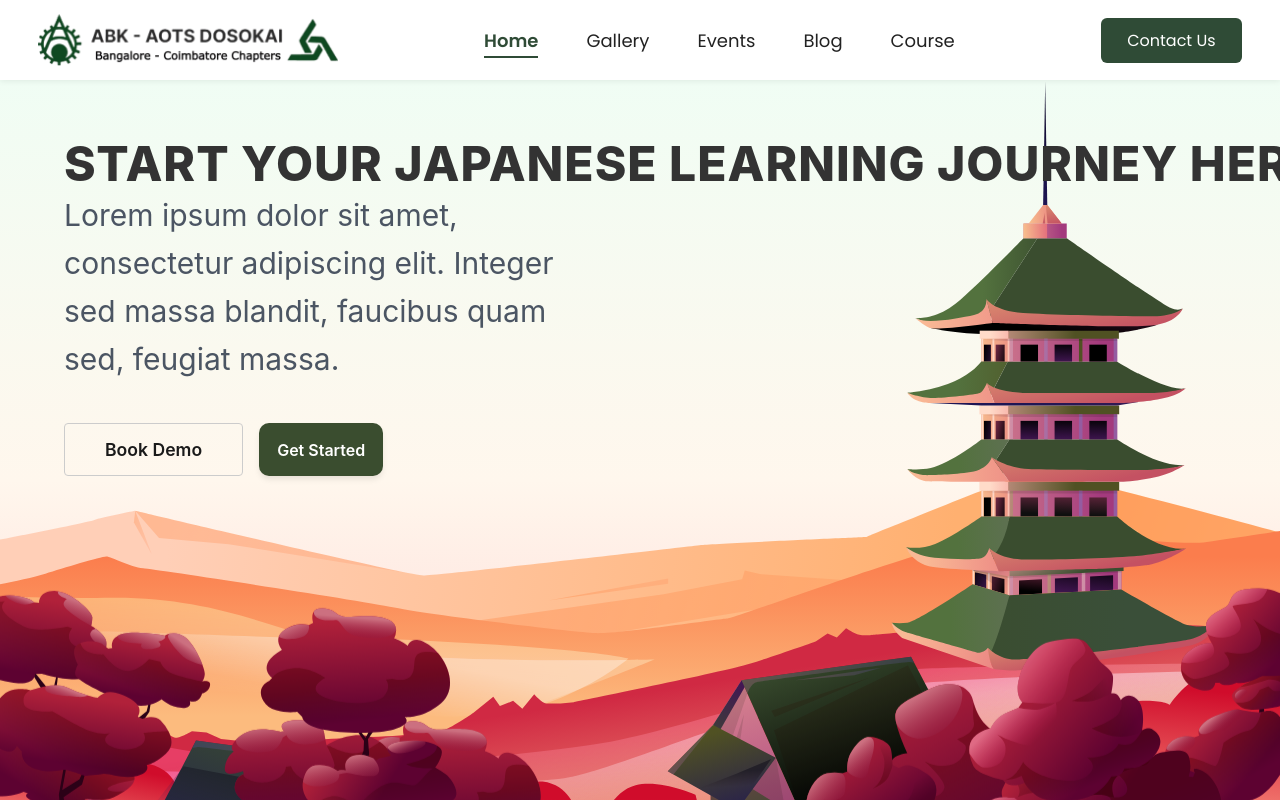
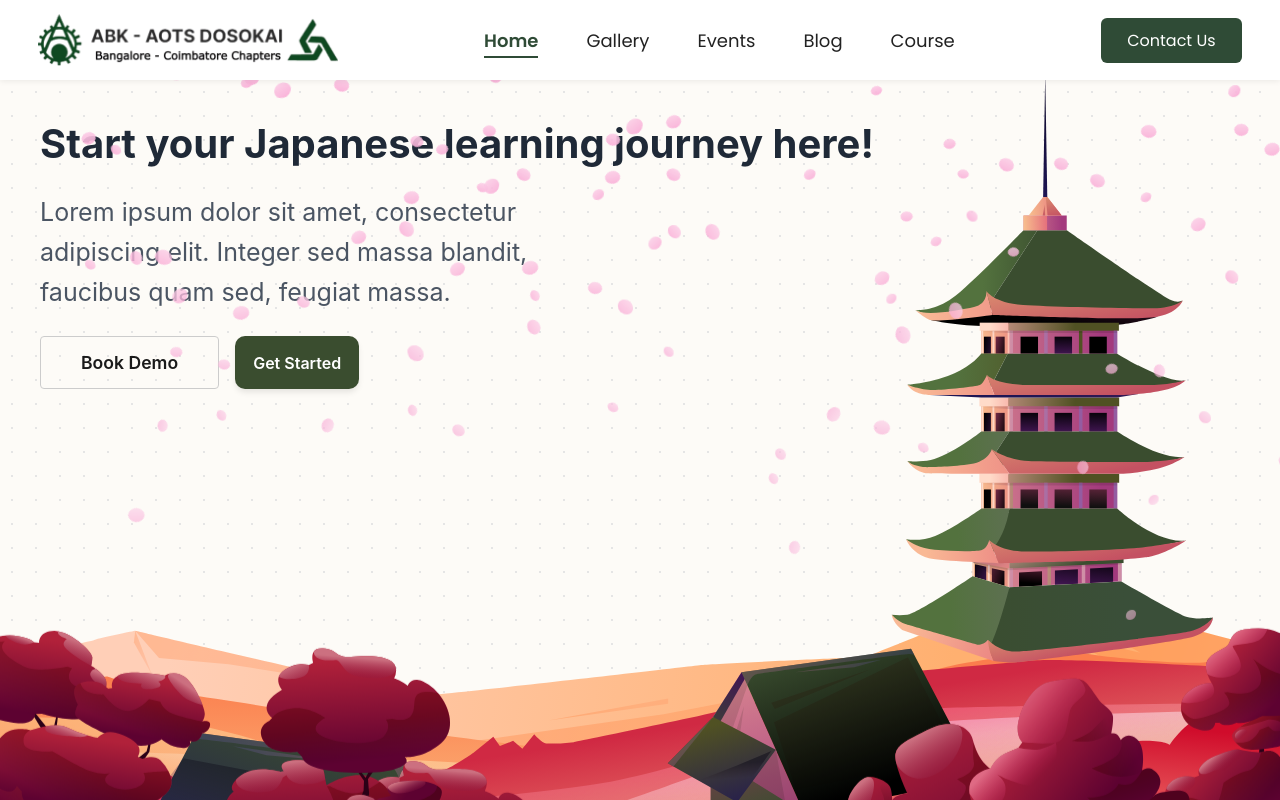
Before and after one commit to rajeshs1719/ABKPage, a React (Vite) app: page / in a window 1280 px wide. Shown: the top 800 px of the page. Built offline with nearby package versions, Linux system fonts and the light colour scheme.

Commit message:
Minor changes

```diff
--- a/package.json
+++ b/package.json
@@ -13,7 +13,8 @@
     "lucide-react": "^0.556.0",
     "react": "^19.2.0",
     "react-dom": "^19.2.0",
-    "react-router-dom": "^7.10.1"
+    "react-router-dom": "^7.10.1",
+    "sakura-js": "^1.1.1"
   },
   "devDependencies": {
     "@eslint/js": "^9.39.1",
--- a/src/index.css
+++ b/src/index.css
@@ -1,5 +1,6 @@
-/* @import url('https://fonts.googleapis.com/css2?family=Playfair+Display:ital,wght@0,400;0,600;1,400&family=Poppins:wght@300;400;500&display=swap');
+/* @import url('https://fonts.googleapis.com/css2?family=Playfair+Display:ital,wght@0,400;0,600;1,400&family=Poppins:wght@300;400;500&display=swap'); */
 
+/*
 :root {
   --bg-cream: #fdfbf7;
   --bg-sage: #cddbc8;
@@ -132,6 +133,7 @@ body {
    --text-dark: #1a1a1a;
    --text-subtle: #aaaaaa;
    --text-gray: #6b7280;
+   --text-gray-lite: #6b728075;
    --text-medium: #777777;
    --text-charcoal: #1F2937;
    --text-gray-medium: #4B5563;
--- a/src/page/Books/books.css
+++ b/src/page/Books/books.css
@@ -10,6 +10,7 @@
   perspective: 2000px;
   /* Stronger perspective for 3D depth */
   padding: 2rem;
+  background-image: linear-gradient(rgb(255, 255, 255), rgb(189, 82, 165));
 }
 
 .books-header {
@@ -20,14 +21,14 @@
 }
 
 .books-header h1 {
-  font-size: 3rem;
+  font-size: 40px;
   color: var(--text-dark);
   /* Mapped #1f2937 to text-dark (#1a1a1a) */
   margin-bottom: 0.5rem;
 }
 
 .books-header p {
-  color: var(--text-gray);
+  color: var(--text-gray-lite);
   /* Mapped #6b7280 */
 }
 
@@ -152,7 +153,7 @@
   color: white;
 }
 
-.bookDes{
+.bookDes {
   width: 200px;
   margin-left: 35px;
   margin-bottom: -3px;
--- a/src/page/Course/course.css
+++ b/src/page/Course/course.css
@@ -6,6 +6,8 @@
     /* Mapped from #1a1a1a */
     overflow-x: hidden;
     width: 100%;
+
+
 }
 
 .section-title {
--- /dev/null
+++ b/src/page/LandingPage/cherryblosson.css
@@ -0,0 +1,56 @@
+/* Petal base */
+.petal {
+  position: absolute;
+  top: -10%;
+  width: 14px;
+  height: 14px;
+  background: #f9a8d4;
+  border-radius: 60% 40% 60% 40%;
+  opacity: 0.9;
+  pointer-events: none;
+  z-index: 15;
+
+  animation: petal-fall linear infinite;
+}
+
+/* Shine */
+.petal::before {
+  content: "";
+  position: absolute;
+  inset: 0;
+  background: linear-gradient(
+    135deg,
+    rgba(255, 255, 255, 0.5),
+    rgba(255, 255, 255, 0)
+  );
+  border-radius: inherit;
+}
+
+/* 🌸 REALISTIC FALL */
+@keyframes petal-fall {
+  0% {
+    transform: translate(0, -10vh) rotate(0deg);
+    opacity: 0;
+  }
+
+  10% {
+    opacity: 1;
+  }
+
+  50% {
+    transform: translate(
+        calc(var(--drift) * 0.5),
+        50vh
+      )
+      rotate(calc(var(--rotate) * 0.5));
+  }
+
+  100% {
+    transform: translate(
+        var(--drift),
+        120vh
+      )
+      rotate(var(--rotate));
+    opacity: 0.3;
+  }
+}
--- a/src/page/LandingPage/landingPage.css
+++ b/src/page/LandingPage/landingPage.css
@@ -13,11 +13,8 @@
 /* --- Left Content Section (Text & Buttons) --- */
 .hero-grid {
   max-width: 1200px;
-  margin-left: 0;
-  padding-left: 5%;
-  padding-top: 7vh;
   display: grid;
-  grid-template-columns: 1fr 1fr;
+  grid-template-columns: 1fr 2fr;
   /* LEFT | RIGHT */
 }
 
@@ -39,20 +36,19 @@
   z-index: 10;
 }
 
-.hero-title {
+.LP-hero-title {
   font-size: 40px;
   font-weight: 700;
   color: #1f2937;
   line-height: 1.2;
   margin-bottom: 1.5rem;
-
   white-space: nowrap;
 }
 
 .hero-description {
-  font-size: 30px;
+  font-size: 25px;
   color: #4b5563;
-  margin-bottom: 2.5rem;
+  margin-bottom: 1.5rem;
   line-height: 1.6;
 }
 
@@ -129,12 +125,13 @@
   /* This matches image_177320.png */
   animation: slideUp 1s cubic-bezier(0.25, 0.46, 0.45, 0.94) 0.2s forwards;
   width: 100%;
+  bottom: -15%;
 }
 
 /* 2. Middle Red Hills */
 .layer-mid-hills {
   z-index: 3;
-  bottom: -5%;
+  bottom: -10%;
   /* Slight overlap adjustment */
   /* This matches image_177303.png */
   animation: slideUp 1s cubic-bezier(0.25, 0.46, 0.45, 0.94) 0.5s forwards;
@@ -152,17 +149,17 @@
   /* Preserve aspect ratio */
   max-height: 100vh;
   /* Don't get too tall */
-  bottom: 5%;
+  bottom: 6%;
 
   animation: slideUp 1s cubic-bezier(0.25, 0.46, 0.45, 0.94) 0.8s forwards;
 }
 
 /* 4. Foreground Trees */
 .layer-fg-trees {
-  z-index: 5;
+  z-index: 20;
   /* This matches image_1772fc.png */
   width: 100%;
-  bottom: -5%;
+  bottom: -10%;
   /* animation: slideUp 1s cubic-bezier(0.25, 0.46, 0.45, 0.94) 1.1s forwards; */
   animation: dropIn 1s ease-out 1.5s forwards, float 5s ease-in-out infinite;
 
--- a/src/page/LandingPage/landingPage.tsx
+++ b/src/page/LandingPage/landingPage.tsx
@@ -1,5 +1,9 @@
 import React from "react";
+
+import { useEffect } from "react";
+
 import "./landingPage.css";
+import "./cherryblosson.css";
 
 // --- IMAGE IMPORTS ---
 // IMPORTANT: Please rename your uploaded files to match these names
@@ -19,14 +23,51 @@ import fgTrees from "../../assets/Home/4.svg";
 import lanternRound from "../../assets/Home/5.svg";
 import lanternCylinder from "../../assets/Home/6.svg";
 
+const PETAL_COUNT = 100;
+
 const LandingPage: React.FC = () => {
+ useEffect(() => {
+  const container = document.querySelector(".landing-page-container");
+  if (!container) return;
+
+  const petals: HTMLDivElement[] = [];
+
+  for (let i = 0; i < PETAL_COUNT; i++) {
+    const petal = document.createElement("div");
+    petal.className = "petal";
+
+    const size = Math.random() * 6 + 10;
+    const drift = Math.random() * 200 - 100; // 🔥 random left/right
+    const rotate = Math.random() * 360;
+    const duration = Math.random() * 6 + 8;
+    const delay = Math.random() * 5;
+
+    petal.style.width = `${size}px`;
+    petal.style.height = `${size}px`;
+    petal.style.left = `${Math.random() * 100}%`;
+
+    // 🔥 CSS variables for randomness
+    petal.style.setProperty("--drift", `${drift}px`);
+    petal.style.setProperty("--rotate", `${rotate}deg`);
+
+    petal.style.animationDuration = `${duration}s`;
+    petal.style.animationDelay = `${delay}s`;
+
+    container.appendChild(petal);
+    petals.push(petal);
+  }
+
+  return () => {
+    petals.forEach(p => p.remove());
+  };
+}, []);
+
   return (
     <div className="landing-page-container">
-      {/* 1. Left Content Section */}
-      <section className="landing-page-container">
+      <section className="hero-section">
         <div className="hero-grid">
           <div className="hero-left">
-            <h1 className="hero-title">
+            <h1 className="LP-hero-title">
               Start your Japanese learning journey here!
             </h1>
 
--- a/src/page/blog/Blog.tsx
+++ b/src/page/blog/Blog.tsx
@@ -300,7 +300,7 @@ export default function BlogAndStoriesPage() {
               <h3 className="sidebar-title">Success Stories</h3>
               <div className="sidebar-list">
                 {/* Show first 4 only */}
-                {SUCCESS_STORIES.slice(0, 4).map((story) => (
+                {SUCCESS_STORIES.slice(0, 5).map((story) => (
                   <div key={story.id} className="sidebar-item">
                     <img
                       src={story.image}
--- a/vite.config.ts
+++ b/vite.config.ts
@@ -4,6 +4,6 @@ import react from '@vitejs/plugin-react'
 // https://vite.dev/config/
 export default defineConfig({
   plugins: [react()],
-  server:  {'allowedHosts': ['strychnic-petrina-overbrightly.ngrok-free.dev']}
+  server:  {'allowedHosts': ['e6fb2169198c.ngrok-free.app']}
 }
 )
```
Also changed, not shown: 1 other file (tests, documents, lock files or other folders).
